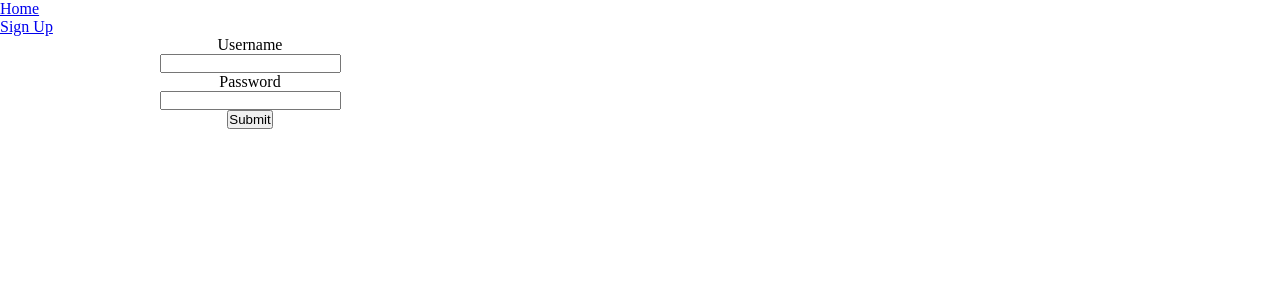
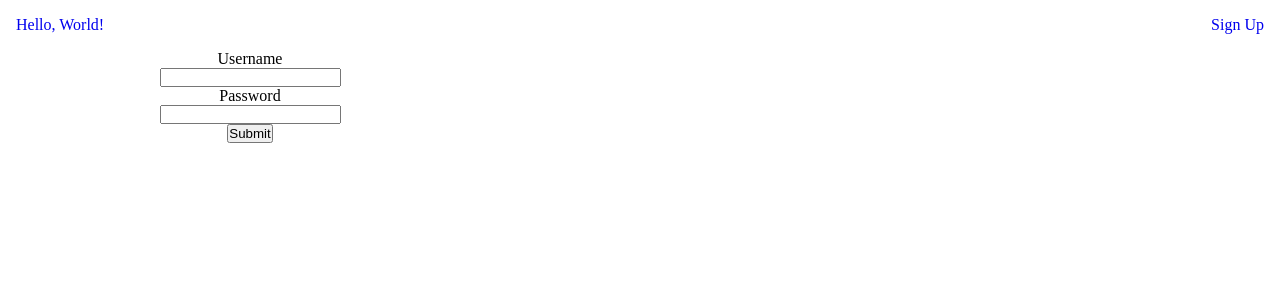
Before and after one commit to AliceWeng/Hello-World, a React (Create React App) app: page /signup in a window 1280 px wide. Shown: the top 300 px of the page. Built offline with nearby package versions, Linux system fonts and the light colour scheme.

Commit message:
created a navbar component

```diff
--- a/src/App.css
+++ b/src/App.css
@@ -10,3 +10,15 @@ form {
   justify-content: center;
   width: 500px;
 }
+nav ul {
+  display: flex;
+  align-items: center;
+  justify-content: space-between;
+}
+li {
+  list-style: none;
+  margin: 1em;
+}
+.link {
+  text-decoration: none;
+}
--- a/src/App.js
+++ b/src/App.js
@@ -1,28 +1,18 @@
-import {BrowserRouter as Router, Routes, Route, Link } from "react-router-dom";
+import {BrowserRouter as Router, Routes, Route } from "react-router-dom";
 import "./App.css";
 import SignUpForm from "./Components/SignUpForm";
 import MoodForm from "./Components/MoodForm";
+import NavBar from "./Components/NavBar";
 
 function App() {
   return (
-    <div>
       <Router>
-        <nav>
-          <ul>
-            <li>
-              <Link to="/">Home</Link>
-            </li>
-            <li>
-              <Link to="/signup">Sign Up</Link>
-            </li>
-          </ul>
-        </nav>
+        <NavBar/>
         <Routes>
           <Route path="/moods/new" element={<MoodForm/>}/>
           <Route path="/signup" element={<SignUpForm/>}/>
         </Routes>
       </Router>
-    </div>
   );
 }
 
--- /dev/null
+++ b/src/Components/NavBar.jsx
@@ -0,0 +1,19 @@
+import { Link } from "react-router-dom";
+import "../App.css";
+
+function NavBar() {
+    return (
+        <nav>
+            <ul>
+                <li>
+                    <Link className="link" to="/">Hello, World!</Link>
+                </li>
+                <li>
+                    <Link className="link" to="/signup">Sign Up</Link>
+                </li>
+            </ul>
+        </nav>
+    )
+}
+
+export default NavBar;
```
